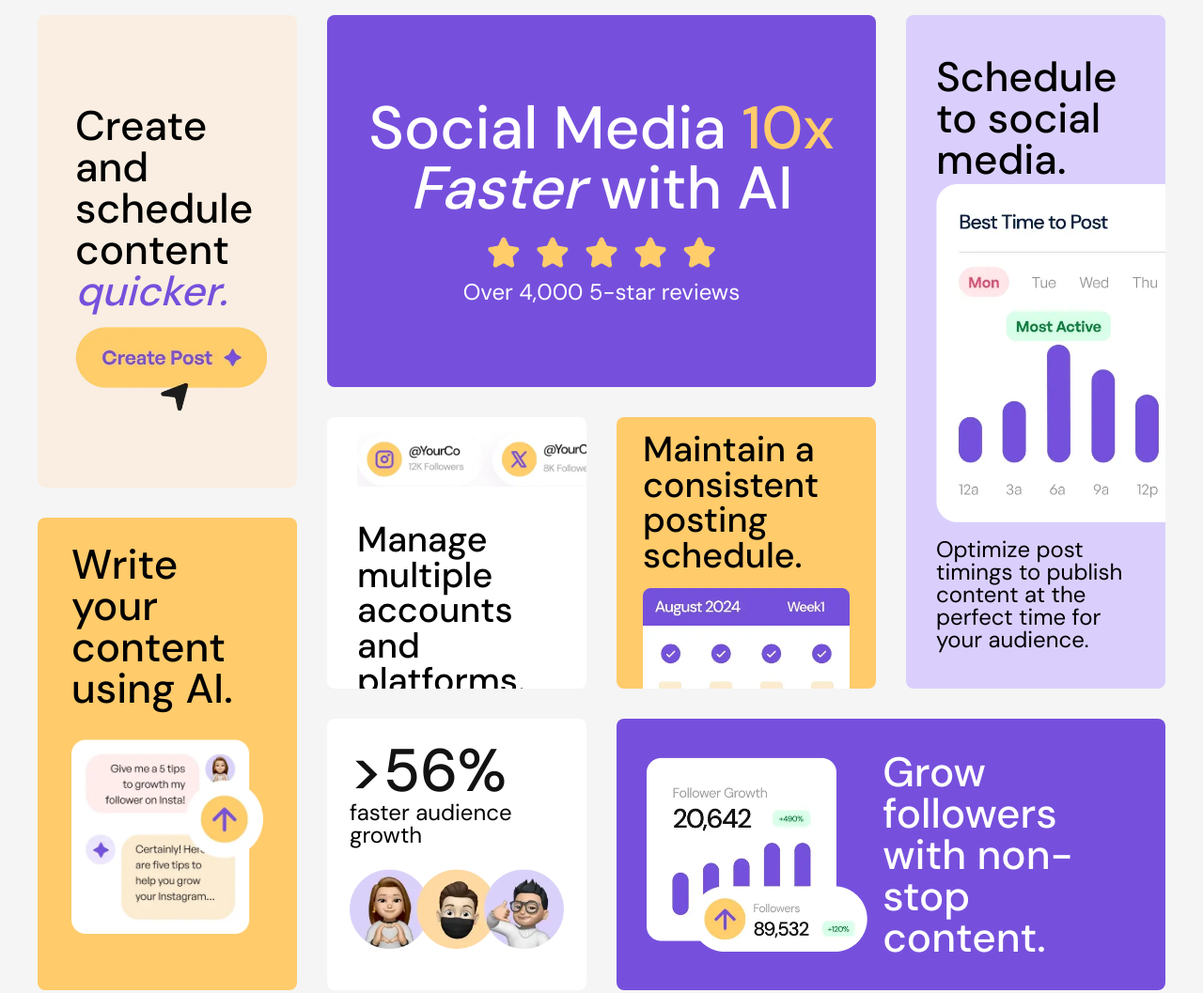
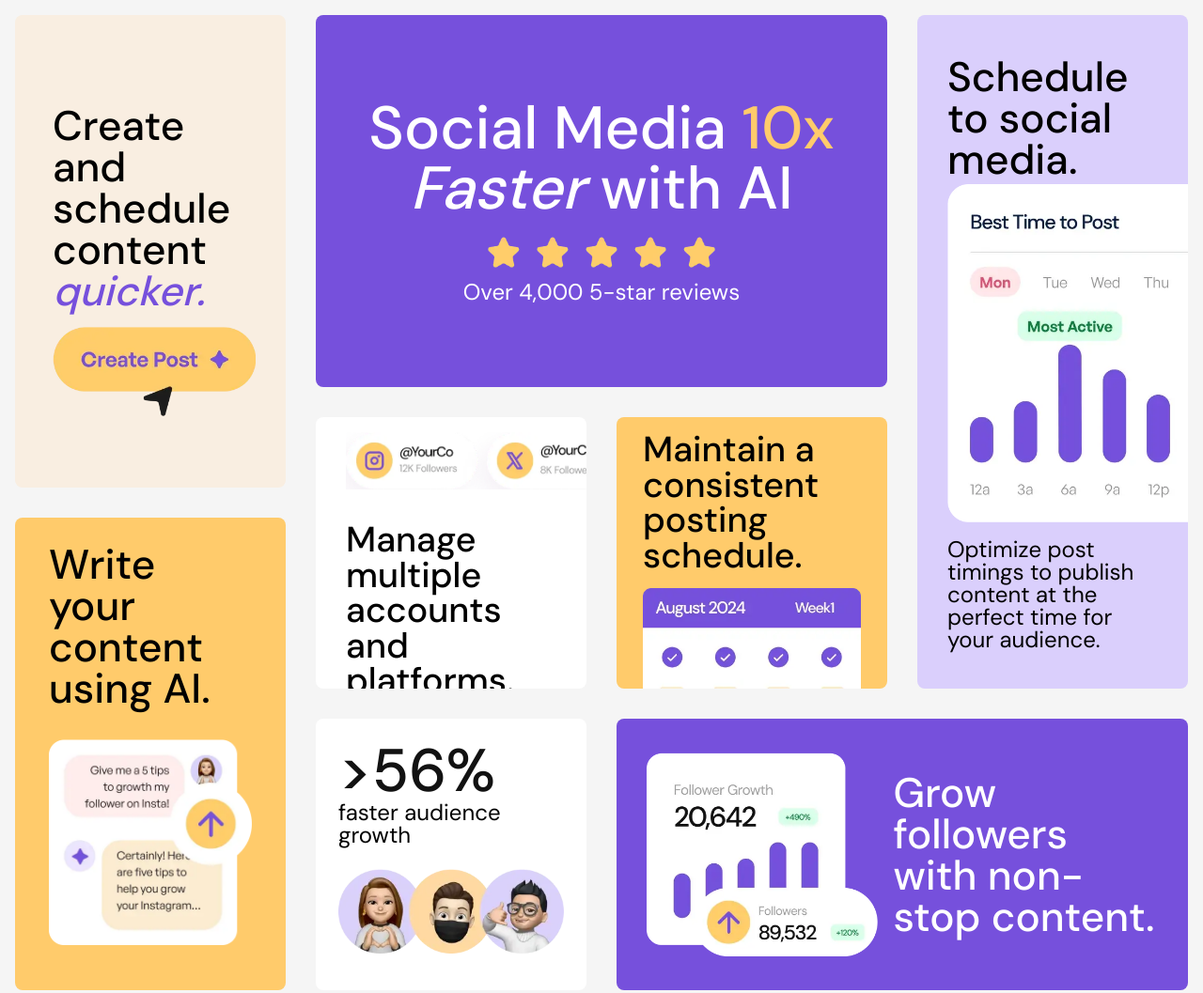
Before and after one commit to AliAbdelhady1/Bento-Challenge, a plain HTML site: page index.html in a window 1280 px wide. Shown: the top 1057 px of the page at 94% size. Drawn offline with Linux system fonts and the light colour scheme.

Commit message:
updated css file

```diff
--- a/style.css
+++ b/style.css
@@ -44,7 +44,7 @@ body{
     "item4 item7 item8 item8"
     "item4 item7 item8 item8";
     gap: 2rem;
-    max-width: 1200px;
+    max-width: 1400px;
     margin: 1rem;
 }
 
@@ -125,11 +125,11 @@ span{
 }
 
 .item3 > img {
-    height: 350px;
+    height: 410px;
     position: absolute;
     object-fit: cover;
     object-position: left;
-    top: 185px;
+    top: 150px;
 }
 
 .item4{
```
